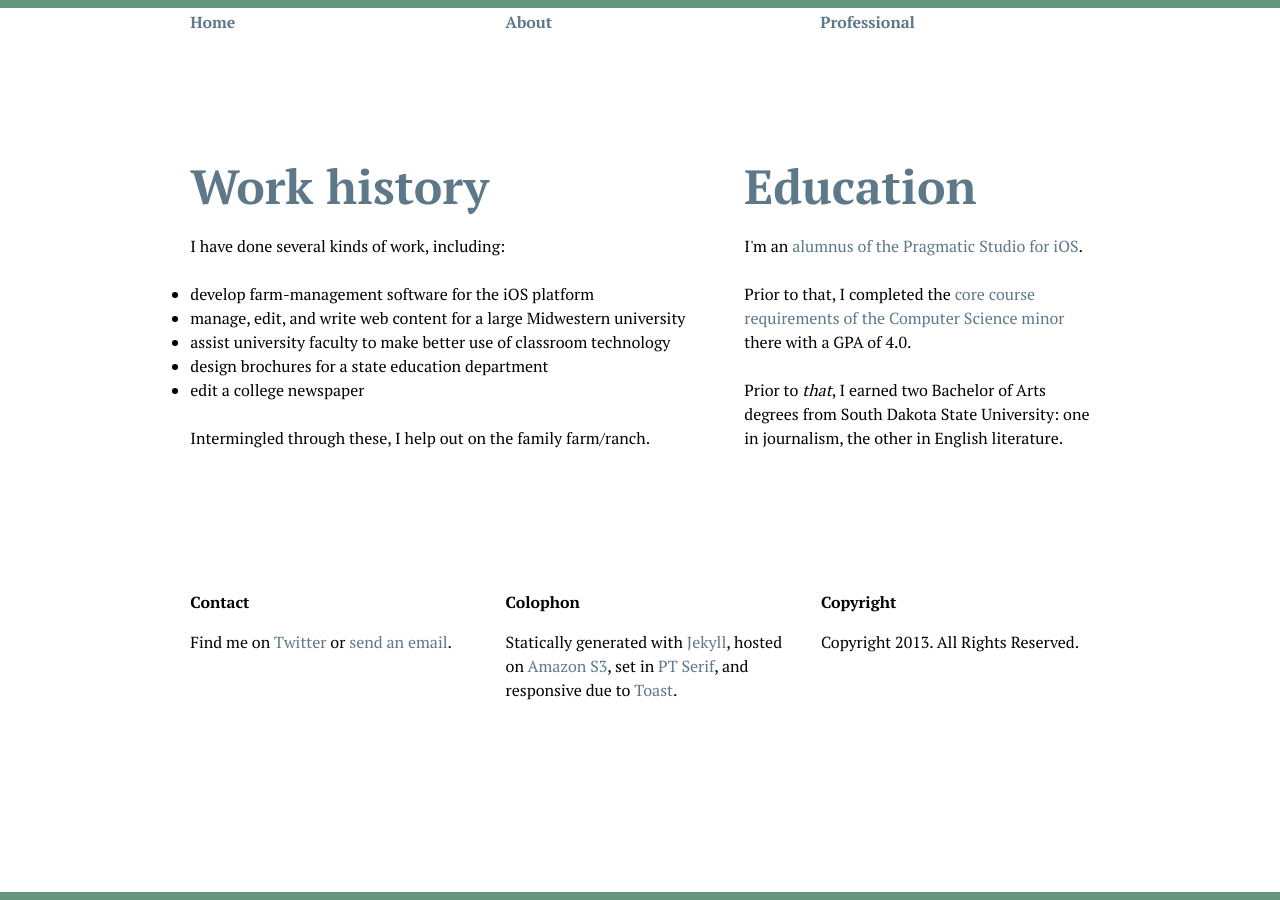
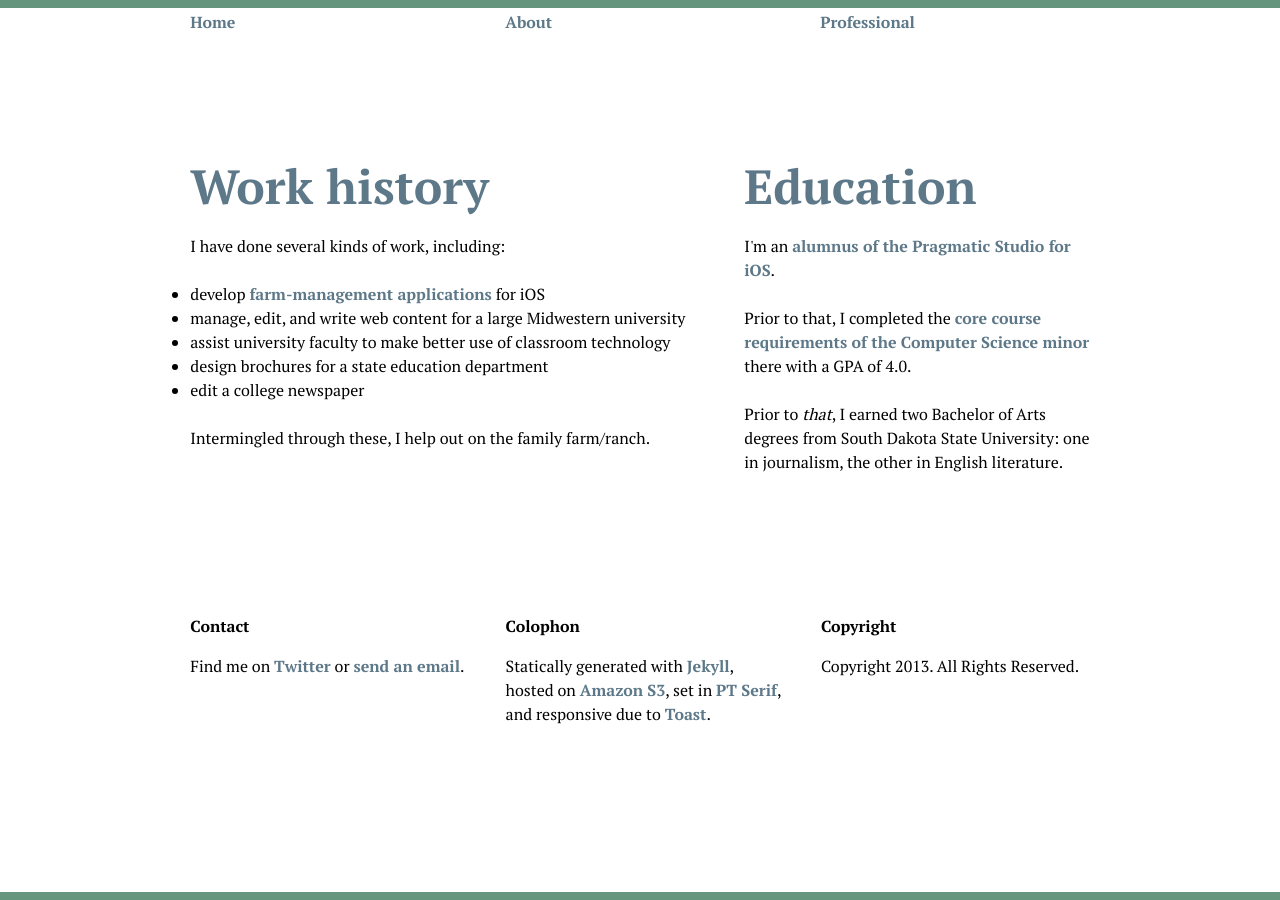
Before and after one commit to ebsen/ebsen.me, a Jekyll site: the page built from professional/index.html, in a window 1280 px wide. Built offline with Jekyll 4.4.1, drawn with Linux system fonts in a browser that asks for light colours.

Commit message:
Links not underline on hover and are bold, blue

```diff
--- a/about/index.html
+++ b/about/index.html
@@ -6,7 +6,7 @@ title: About
 	<h1 id="Personal">Personal</h1>
 	<p>While my undergraduate years taught me literature, writing, and hunting a story, these days I read mostly programming manuals, write mostly Objective-C, and hunt mostly for the cause of (my own) build errors.</p>
 	<p>When I have time, I enjoy hacking in Ruby&#8212;<em>Are you a string? an array? Who cares!</em>&#8212;and navigating the raw splendor of Unix residing just under the surface of OS X. I am fascinated by the juncture of &#8220;human&#8221; and &#8220;programming&#8221; languages&#8212;especially grammar/syntax, API design, and education.</p>
-	<p>I love me some square brackets, which brings us to...</p>
+	<p>I love me some <a href="/professional">square brackets</a>, which brings us to...</p>
 </div>
 
 <div class="grid-5">
--- a/css/overrides.css
+++ b/css/overrides.css
@@ -14,6 +14,11 @@ h1, a {
 
 a {
 	text-decoration: none;
+	font-weight: bold;
+}
+a:hover {
+	text-decoration: underline;
+	/*font-weight: bold;*/
 }
 section {
 	font-weight: bold;
--- a/professional/index.html
+++ b/professional/index.html
@@ -6,7 +6,7 @@ title: Professional
 	<h1 id="work_history">Work history</h1>
 	<p>I have done several kinds of work, including:</p>
 	<ul>
-		<li>develop farm-management software for the iOS platform</li>
+		<li>develop <a href="https://itunes.apple.com/us/artist/sdsu-agbio-communications/id369421340">farm-management applications</a> for iOS</li>
 		<li>manage, edit, and write web content for a large Midwestern university</li>
 		<li>assist university faculty to make better use of classroom technology</li>
 		<li>design brochures for a state education department</li>
```
